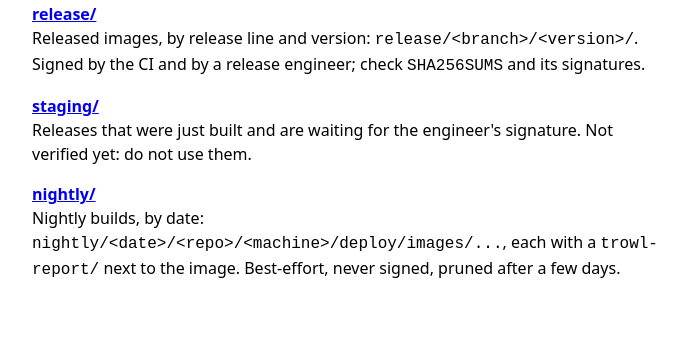
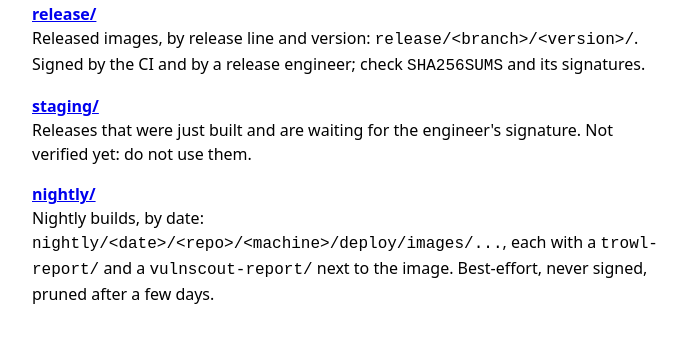
Before and after one commit to dl9pf-agl/agl-ci, a plain HTML site: page kit/mirror/index.html in a window 1280 px wide. Shown: the part 115-458 px from the top of the page, without its empty margins (288-974 px from the left). Drawn offline with Linux system fonts and the light colour scheme.

Commit message:
vulnscout: scan from the runner side, never inside bitbake
VulnScout (github.com/savoirfairelinux/meta-vulnscout) is a
second, independent CVE/vulnerability scanner. Its own bitbake
task (vulnscout_ci) calls docker itself, from inside the
bitbake task - fine on a developer's own workstation, never
fine in CI: that would hand the untrusted build environment
access to the privileged sidecar Docker daemon only the trusted
runner is meant to reach (manual chapter 05). So CI never
inherits that bbclass at all.

kas_extra_includes picks the fragment by CI, not just
AGL_VULNSCOUT: CI gets kas/local/vulnscout-sbom.yml (plain
create-spdx, no docker), a developer's workstation gets
kas/local/vulnscout.yml (the full bbclass, safe there, their
own daemon). ci/scripts/vulnscout-scan.sh then runs from
build.sh, in the runner (same trust level and DOCKER_HOST as
trowl-scan.sh), against the SPDX file create-spdx already
wrote, with the pinned VULNSCOUT_IMAGE (docker/pins.env,
digest-pinned: a plain Docker Hub image, no keyless identity to
cosign-verify, unlike trowl's). Writes vulnscout-report/ next
to the image; both collect scripts now carry trowl-report/ and
vulnscout-report/ through the same generalized loop.

Two independent switches, not one: VULNSCOUT_MATCH_CONDITION
(plain shell var the script reads, default "cvss >= 11", never
matches since CVSS caps at 10.0) is the severity bar;
AGL_VULNSCOUT_ENFORCE is the separate switch that decides
whether a match is allowed to fail the job at all. Unset
everywhere today: build.sh swallows a failure into a warning
regardless of the bar. Mirrors the "none = report only"
convention of agl-ci's own grype bars (chapter 09).

Co-Authored-By: Claude Sonnet 5 <noreply@anthropic.com>

```diff
--- a/kit/mirror/index.html
+++ b/kit/mirror/index.html
@@ -19,7 +19,7 @@
   <dt><a href="/staging/">staging/</a></dt>
   <dd>Releases that were just built and are waiting for the engineer's signature. Not verified yet: do not use them.</dd>
   <dt><a href="/nightly/">nightly/</a></dt>
-  <dd>Nightly builds, by date: <code>nightly/&lt;date&gt;/&lt;repo&gt;/&lt;machine&gt;/deploy/images/...</code>, each with a <code>trowl-report/</code> next to the image. Best-effort, never signed, pruned after a few days.</dd>
+  <dd>Nightly builds, by date: <code>nightly/&lt;date&gt;/&lt;repo&gt;/&lt;machine&gt;/deploy/images/...</code>, each with a <code>trowl-report/</code> and a <code>vulnscout-report/</code> next to the image. Best-effort, never signed, pruned after a few days.</dd>
 </dl>
 <!-- Add a folder for people here and, if it is a new mount, in kit/mirror/run.sh and locations.conf. The build caches are not listed on purpose. -->
 </body>
```
Also changed, not shown: 12 other files.
